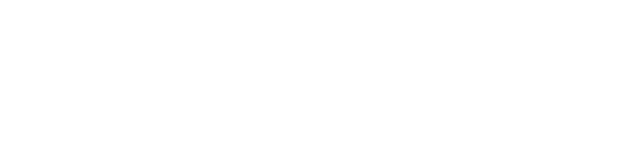
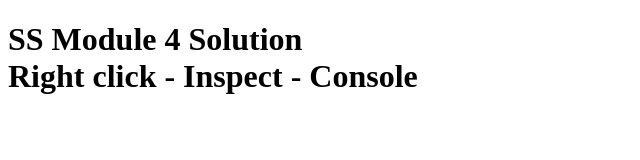
Before and after one commit to sadotsoria/module4-solution, a plain HTML site: page index.html in a window 1280 px wide. Shown: the whole page, without its empty margins (0-640 px from the left). Drawn offline with Linux system fonts and the light colour scheme.

Commit message:
Update index.html

```diff
--- a/index.html
+++ b/index.html
@@ -2,6 +2,9 @@
 <html>
 <head>
   <title>Module 4 Solution</title>
+  <h1>SS Module 4 Solution
+    <br>Right click - Inspect - Console
+  </h1>
 </head>
 <body>
   <script src="script.js"></script>
```
